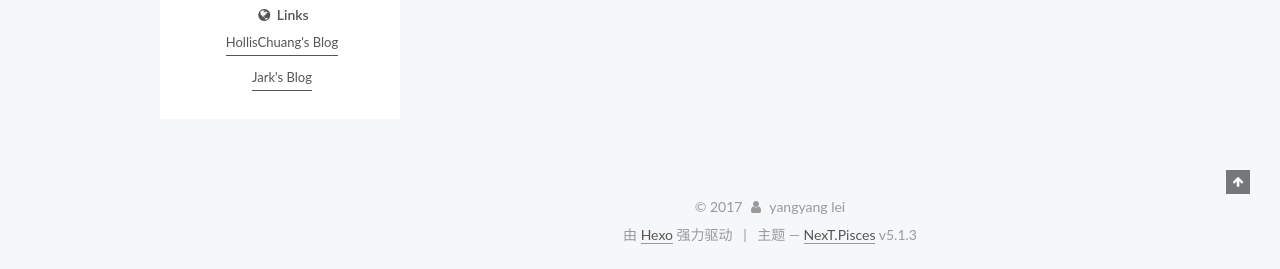
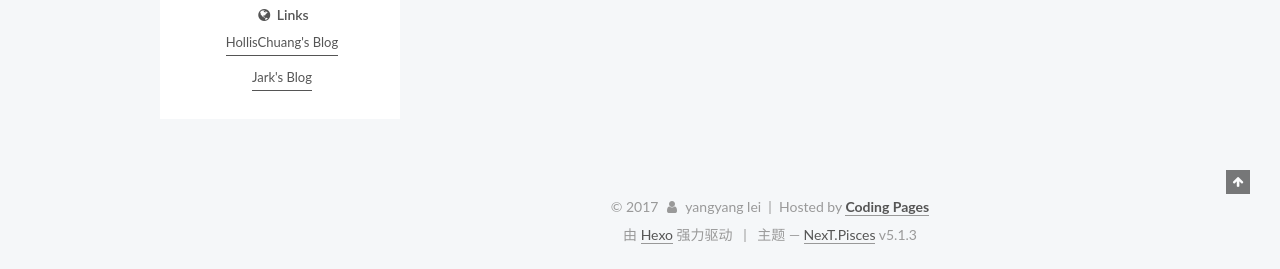
Before and after one commit to illusion5/yangyanglei.github.io, a plain HTML site: page baidu_verify_UqMeM6bd7Y.html in a window 1280 px wide. Shown: the part 706-975 px from the top of the page. Drawn offline with Linux system fonts and the light colour scheme.

Commit message:
Site updated: 2017-11-22 17:49:14

```diff
--- a/baidu_verify_UqMeM6bd7Y.html
+++ b/baidu_verify_UqMeM6bd7Y.html
@@ -69,6 +69,8 @@
 
 
   <meta name="keywords" content="Hexo, NexT" />
+
+
 
 
 
@@ -459,7 +461,8 @@
     <i class="fa fa-user"></i>
   </span>
   <span class="author" itemprop="copyrightHolder">yangyang lei</span>
-
+  <div class="powered-by">&nbsp;|&nbsp; </div>
+  <span>Hosted by <a href="https://pages.coding.me" style="font-weight: bold">Coding Pages</a></span>
 
 </div>
 
```
Also changed, not shown: 2017/11/14/hello-world/index.html (+2 -1 lines), 2017/11/14/hexo-environment/index.html (+2 -1 lines), 2017/11/16/markdown-learn(1)/index.html (+2 -1 lines), 2017/11/17/proactive-push/index.html (+2 -1 lines), 2017/11/20/biquge_download/index.html (+2 -1 lines), 2017/11/21/biquge-download2/index.html (+2 -1 lines), about/index.html (+2 -1 lines), archives/2017/11/index.html (+2 -1 lines), archives/2017/index.html (+2 -1 lines), archives/index.html (+2 -1 lines), categories/index.html (+2 -1 lines), google7020a78c88c1f983.html (+2 -3 lines), index.html (+2 -1 lines), tags/hexo/index.html (+2 -1 lines), 3 more files.
